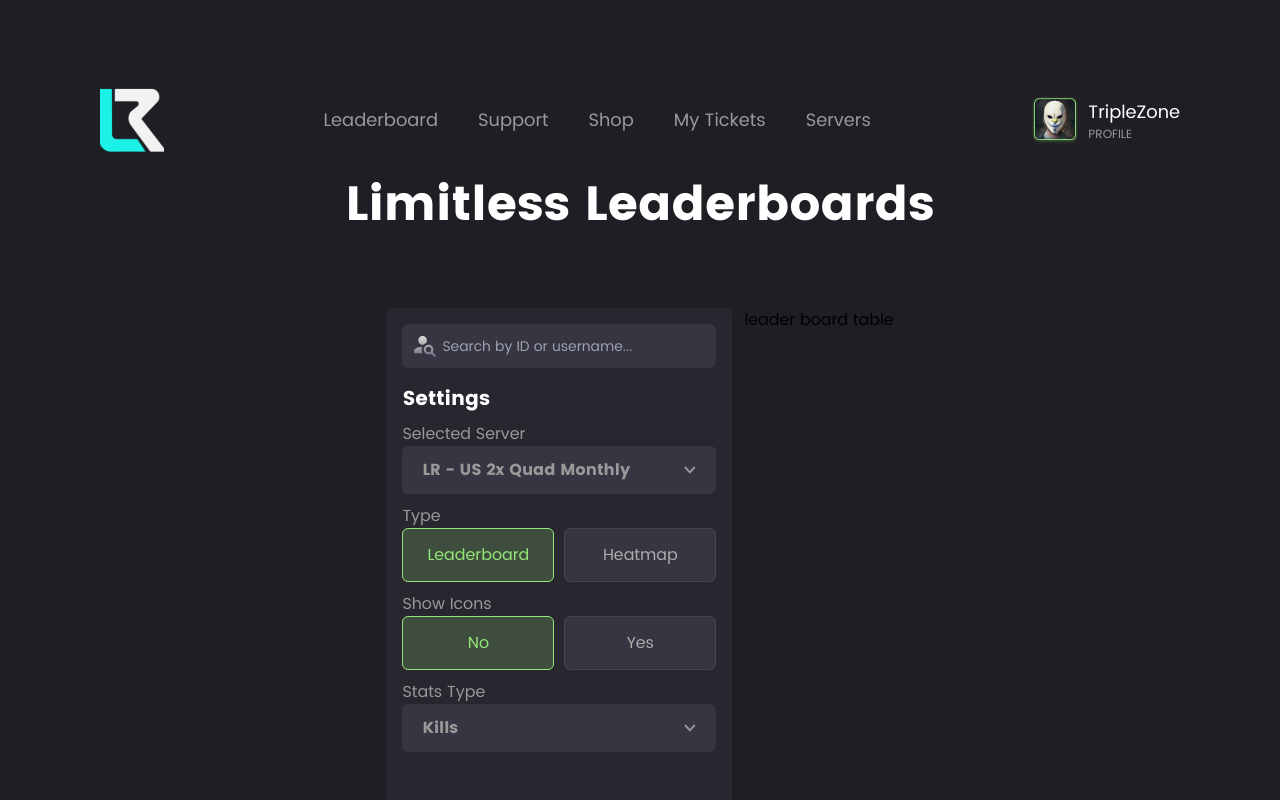
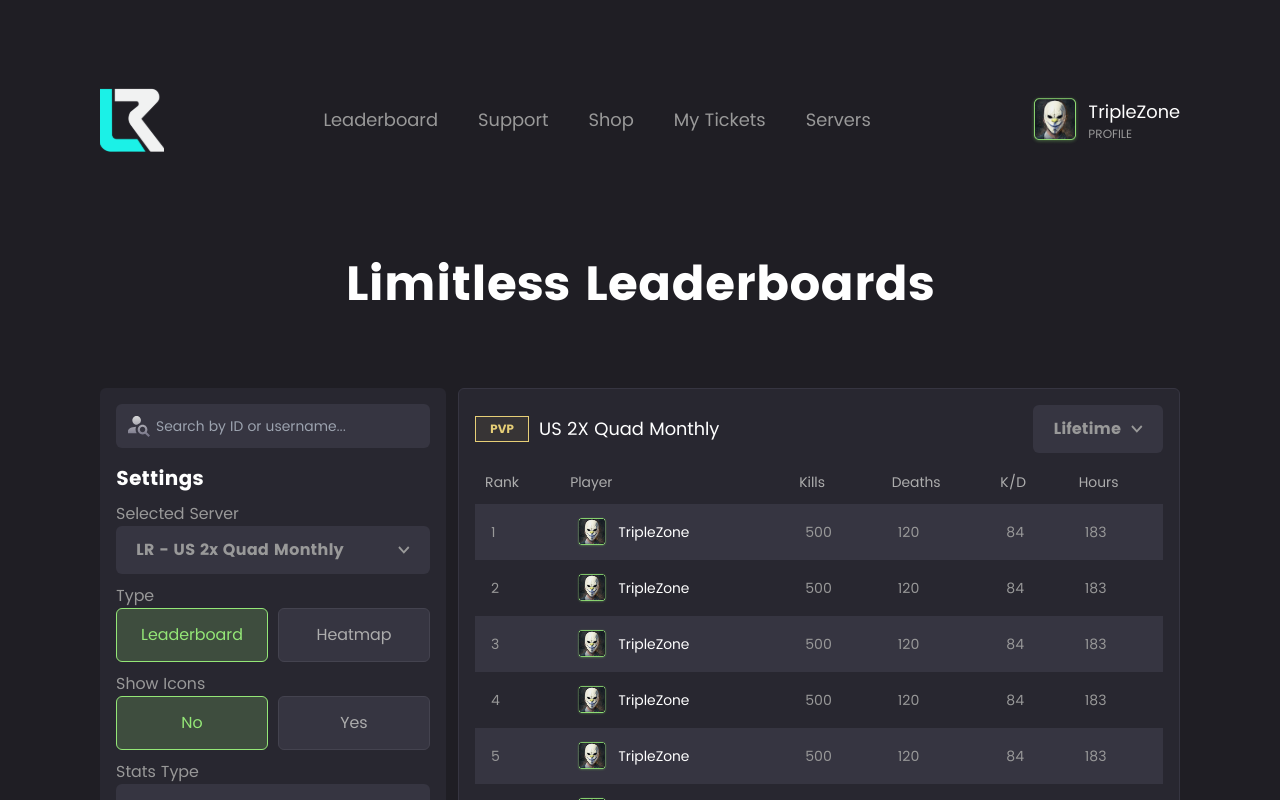
Before and after one commit to jaguar-person/limitless-website, a Next.js app: page /leaderboard in a window 1280 px wide. Shown: the top 800 px of the page. Built offline with nearby package versions, Linux system fonts and the light colour scheme.

Commit message:
feat: leaderboard table

```diff
--- /dev/null
+++ b/src/components/table/index.tsx
@@ -0,0 +1,76 @@
+import React from "react";
+import Image from "next/image";
+
+type TableType = {
+  rank: number;
+  icon: string;
+  player: string;
+  kills: number;
+  deaths: number;
+  kd: number;
+  hours: number;
+};
+
+interface ITable {
+  data: TableType[];
+}
+
+const Table: React.FC<ITable> = ({ data }) => (
+  <table className="min-w-full text-left text-sm font-light">
+    <thead className="border-b  bg-secondary-background border-none text-secondary-in-box">
+      <tr>
+        <th scope="col" className="px-2.5 pb-2.5 font-normal leading-6">
+          Rank
+        </th>
+        <th scope="col" className="px-2.5 pb-2.5 font-normal leading-6">
+          Player
+        </th>
+        <th scope="col" className="px-2.5 pb-2.5 font-normal leading-6">
+          Kills
+        </th>
+        <th scope="col" className="px-2.5 pb-2.5 font-normal leading-6">
+          Deaths
+        </th>
+        <th scope="col" className="px-2.5 pb-2.5 font-normal leading-6">
+          K/D
+        </th>
+        <th scope="col" className="px-2.5 pb-2.5 font-normal leading-6">
+          Hours
+        </th>
+      </tr>
+    </thead>
+    <tbody className="text-secondary">
+      {data.map((item, key) => (
+        <tr
+          className={
+            "cursor-pointer border-b border-none tr--hover " +
+            (key % 2
+              ? "bg-secondary-background"
+              : "bg-secondary-background-accent")
+          }
+          key={key}
+        >
+          <td className="leading-10 py-2 px-4 font-medium">{item.rank}</td>
+          <td className="leading-10 py-2 px-4 font-medium text-white flex gap-2.5 items-center">
+            <Image
+              src={require(`../../images/${
+                item.icon === undefined ? "avatar" : item.icon
+              }.png`)}
+              width={32}
+              height={32}
+              alt="player"
+              className="rounded-md"
+            />
+            {item.player}
+          </td>
+          <td className="leading-10 py-2 px-4 font-medium">{item.kills}</td>
+          <td className="leading-10 py-2 px-4 font-medium">{item.deaths}</td>
+          <td className="leading-10 py-2 px-4 font-medium">{item.kd}</td>
+          <td className="leading-10 py-2 px-4 font-medium">{item.hours}</td>
+        </tr>
+      ))}
+    </tbody>
+  </table>
+);
+
+export default Table;
--- a/src/globals.css
+++ b/src/globals.css
@@ -5,3 +5,11 @@
 .btn-custom-initial {
     @apply rounded-md py-3 px-5 flex gap-2.5 items-center cursor-pointer
 }
+
+.tr--hover {
+    @apply hover:border hover:border-gems hover:bg-gradient-to-l hover:from-gems/[6%] hover:to-gems/[38%]
+}
+
+.container {
+    @apply flex flex-col gap-4 bg-secondary-background border border-secondary-background-accent rounded-md p-4
+}
--- a/src/modules/leaderboard/index.tsx
+++ b/src/modules/leaderboard/index.tsx
@@ -1,13 +1,13 @@
 import React from "react";
 import LeaderBoardSettings from "./settings";
-import LeaderBoardTable from "./table";
+import LeaderBoardMain from "./main";
 
 const LeaderBoard = () => (
-  <div className="my-20 gap-20 flex flex-col items-center">
+  <div className="mt-40 mb-20 gap-20 flex flex-col items-center">
     <div className="text-white font-bold text-5xl">Limitless Leaderboards</div>
-    <div className="flex gap-3">
+    <div className="flex gap-3 w-full">
       <LeaderBoardSettings />
-      <LeaderBoardTable />
+      <LeaderBoardMain />
     </div>
   </div>
 );
--- /dev/null
+++ b/src/modules/leaderboard/main/index.tsx
@@ -0,0 +1,24 @@
+import DropDown from "../../../components/dropdown";
+import LeaderBoardTable from "../table";
+
+const LeaderBoardMain = () => (
+  <div className="flex flex-col gap-2.5 flex-grow overflow-hidden">
+    <div className="container">
+      <div className="flex justify-between">
+        <div className="flex gap-2.5 items-center">
+          <div className="py-1 px-3.5 border border-points bg-points/[8%] text-points font-semibold text-xs">
+            PVP
+          </div>
+          <p className="text-white text-lg">US 2X Quad Monthly</p>
+        </div>
+        <DropDown title="Lifetime" />
+      </div>
+      <LeaderBoardTable />
+    </div>
+    <div className="flex justify-between">
+      <p className="text-secondary">Showing 0 to 10 of 5169 entries</p>
+    </div>
+  </div>
+);
+
+export default LeaderBoardMain;
--- a/src/modules/leaderboard/table/index.tsx
+++ b/src/modules/leaderboard/table/index.tsx
@@ -1,5 +1,103 @@
 import React from "react";
+import Table from "../../../components/table";
 
-const LeaderBoardTable = () => <div>leader board table</div>;
+const tableData = [
+  {
+    rank: 1,
+    icon: "avatar",
+    player: "TripleZone",
+    kills: 500,
+    deaths: 120,
+    kd: 84,
+    hours: 183,
+  },
+  {
+    rank: 2,
+    icon: "avatar",
+    player: "TripleZone",
+    kills: 500,
+    deaths: 120,
+    kd: 84,
+    hours: 183,
+  },
+  {
+    rank: 3,
+    icon: "avatar",
+    player: "TripleZone",
+    kills: 500,
+    deaths: 120,
+    kd: 84,
+    hours: 183,
+  },
+  {
+    rank: 4,
+    icon: "avatar",
+    player: "TripleZone",
+    kills: 500,
+    deaths: 120,
+    kd: 84,
+    hours: 183,
+  },
+  {
+    rank: 5,
+    icon: "avatar",
+    player: "TripleZone",
+    kills: 500,
+    deaths: 120,
+    kd: 84,
+    hours: 183,
+  },
+  {
+    rank: 6,
+    icon: "avatar",
+    player: "TripleZone",
+    kills: 500,
+    deaths: 120,
+    kd: 84,
+    hours: 183,
+  },
+  {
+    rank: 7,
+    icon: "avatar",
+    player: "TripleZone",
+    kills: 500,
+    deaths: 120,
+    kd: 84,
+    hours: 183,
+  },
+  {
+    rank: 8,
+    icon: "avatar",
+    player: "TripleZone",
+    kills: 500,
+    deaths: 120,
+    kd: 84,
+    hours: 183,
+  },
+  {
+    rank: 9,
+    icon: "avatar",
+    player: "TripleZone",
+    kills: 500,
+    deaths: 120,
+    kd: 84,
+    hours: 183,
+  },
+  {
+    rank: 10,
+    icon: "avatar",
+    player: "TripleZone",
+    kills: 500,
+    deaths: 120,
+    kd: 84,
+    hours: 183,
+  },
+];
+
+const LeaderBoardTable = () => (
+  <div>
+    <Table data={tableData} />
+  </div>
+);
 
 export default LeaderBoardTable;
```
